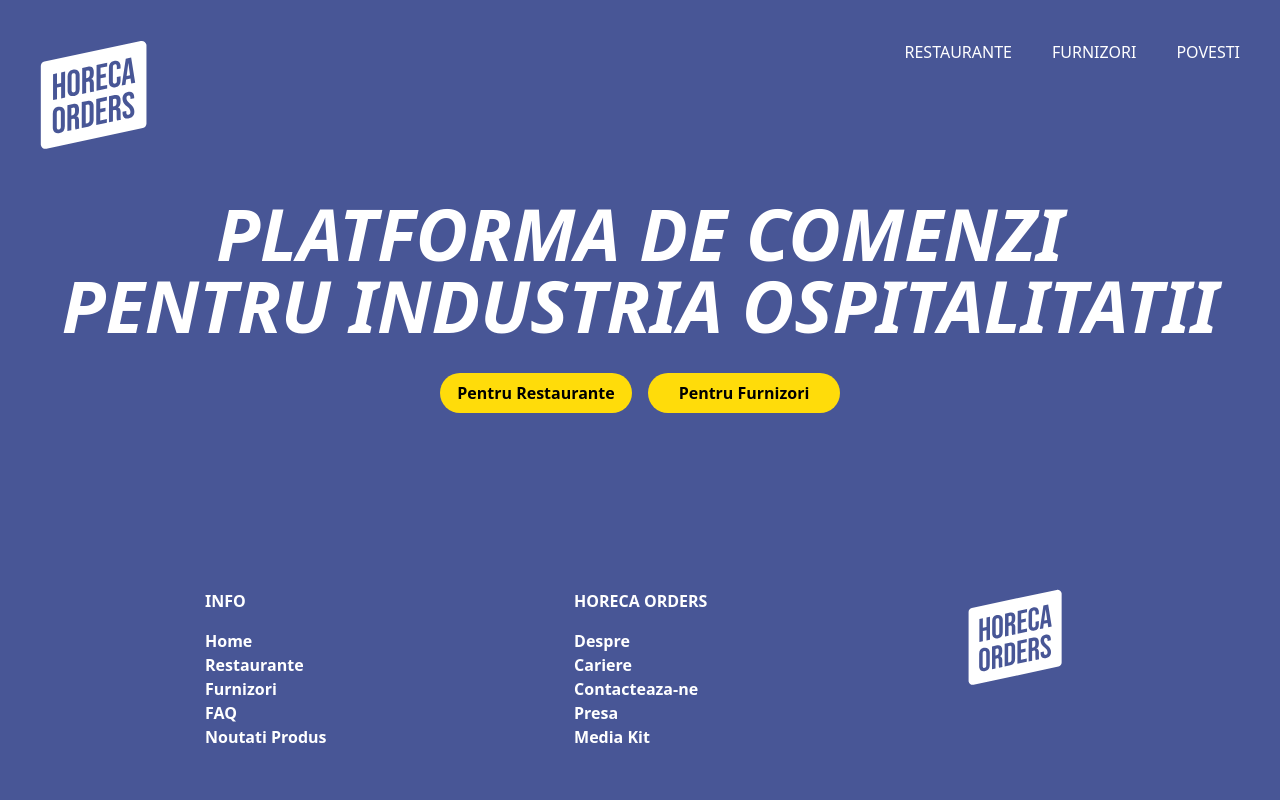
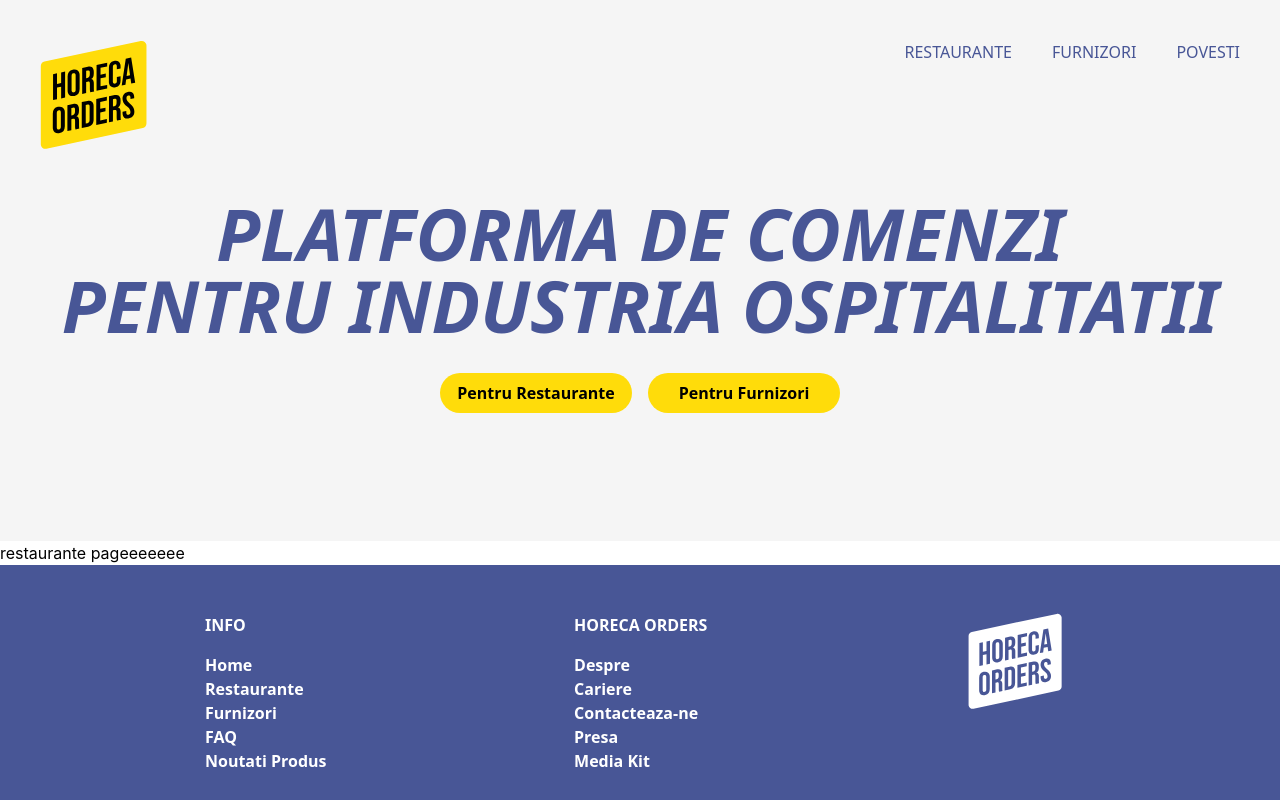
Before and after one commit to tiberiuc/tho-website, a React (Create React App) app: page /restaurante in a window 1280 px wide. Shown: the top 800 px of the page. Built offline with nearby package versions, Linux system fonts and the light colour scheme.

Commit message:
restaurante in progress

```diff
--- a/src/App.js
+++ b/src/App.js
@@ -1,21 +1,18 @@
 import './App.css';
-import Header from 'Components/Header/Header.jsx'
 import Home from 'Components/Home';
 import Footer from 'Components/Footer';
 import { BrowserRouter, Route, Routes } from 'react-router-dom';
-// import Restaurante from 'Components/Restaurante';
+import Restaurante from 'Components/Restaurante';
+
 function App() {
   return (
     <BrowserRouter>
-      <div className="App">
-        <Header />
           <Routes>
-            <Route path="/" element={ <Home />}>
-              {/* <Route path="/restaurante" element={<Restaurante />} /> */}
+              <Route path="/" element={ <Home />}>
             </Route>
+              <Route path="restaurante" element={<Restaurante />} />
           </Routes>
-        <Footer />
-      </div>
+          <Footer />
     </BrowserRouter>
   );
 }
--- a/src/Components/Header/Header.jsx
+++ b/src/Components/Header/Header.jsx
@@ -3,15 +3,21 @@ import Button from "Atoms/Button";
 import "./style.css";
 import { Link } from "react-router-dom";
 
-export default function Header() {
+export default function Header({ bgHeader, restaurant }) {
   const [isNavOpen, setIsNavOpen] = useState(false);
-
   return (
-    <nav className="relative bg-bluePrimary">
+    <nav className={`relative ${!!bgHeader ? bgHeader : "bg-bluePrimary"}`}>
       <div className="flex justify-between items-start lg:pt-10 pt-4 lg:px-10 px-4">
         <div className="flex justify-start lg:flex-1">
           <a href="/">
-            <img className="" src="SVGs/horeca-orders-logo.svg" alt="" />
+            <img
+              src={
+                !!restaurant
+                  ? "SVGs/horeca-orders-logo-yellow.svg"
+                  : "SVGs/horeca-orders-logo.svg"
+              }
+              alt="Logo of Horeca Orders"
+            />
           </a>
         </div>
         <section className="flex lg:hidden">
@@ -41,22 +47,42 @@ export default function Header() {
             />
             <div className="w-full bg-greyHairline h-px my-4" />
             <ul className="flex flex-col items-center justify-start ">
-              <li className="my-4 text-white uppercase font-openSans">
-                <a href="/about">Restaurante</a>
+              <li
+                className={`my-4 ${
+                  !!restaurant ? "text-bluePrimary" : "text-white"
+                } uppercase font-openSans`}
+              >
+                <Link to="/restaurante">Restaurante</Link>
               </li>
-              <li className="my-4 text-white uppercase font-openSans">
+              <li
+                className={`my-4 ${
+                  !!restaurant ? "text-bluePrimary" : "text-white"
+                } uppercase font-openSans`}
+              >
                 <a href="/portfolio">Furnizori</a>
               </li>
-              <li className="my-4 text-white uppercase font-openSans">
+              <li
+                className={`my-4 ${
+                  !!restaurant ? "text-red-400" : "text-white"
+                } uppercase font-openSans`}
+              >
                 <a href="/contact">Povesti</a>
               </li>
             </ul>
             <div className="w-full bg-greyHairline h-px my-4" />
             <ul className="flex flex-col items-center justify-start ">
-              <li className="my-4 text-white uppercase font-openSans">
+              <li
+                className={`my-4 ${
+                  !!restaurant ? "text-bluePrimary" : "text-white"
+                } uppercase font-openSans`}
+              >
                 <a href="/portfolio">Despre</a>
               </li>
-              <li className="my-4 text-white uppercase font-openSans">
+              <li
+                className={`my-4 ${
+                  !!restaurant ? "text-bluePrimary" : "text-white"
+                } uppercase font-openSans`}
+              >
                 <a href="/contact">Intrebari frecvente</a>
               </li>
             </ul>
@@ -76,25 +102,35 @@ export default function Header() {
         <div className="hidden lg:flex md:space-x-10">
           <Link
             to="/restaurante"
-            className="text-base font-medium text-white hover:text-gray-900 font-openSans uppercase"
+            className={`text-base font-medium ${
+              !!restaurant ? "text-bluePrimary" : "text-white"
+            } hover:text-gray-900 font-openSans uppercase`}
           >
             Restaurante
           </Link>
           <a
             href="/furnizori"
-            className="text-base font-medium text-white hover:text-gray-900 font-openSans uppercase"
+            className={`text-base font-medium ${
+              !!restaurant ? "text-bluePrimary" : "text-white"
+            } hover:text-gray-900 font-openSans uppercase`}
           >
             Furnizori
           </a>
           <a
             href="/povesti"
-            className="text-base font-medium text-white hover:text-gray-900 font-openSans uppercase"
+            className={`text-base font-medium ${
+              !!restaurant ? "text-bluePrimary" : "text-white"
+            } hover:text-gray-900 font-openSans uppercase`}
           >
             Povesti
           </a>
         </div>
       </div>
-      <h1 className="flex justify-center text-center text-white font-extrabold font-openSans italic text-4xl sm:text-5xl lg:text-7xl lg:px-8 px-16 mt-12">
+      <h1
+        className={`flex justify-center text-center ${
+          !!restaurant ? "text-bluePrimary" : "text-white"
+        } font-extrabold font-openSans italic text-4xl sm:text-5xl lg:text-7xl lg:px-8 px-16 mt-12`}
+      >
         PLATFORMA DE COMENZI <br /> PENTRU INDUSTRIA OSPITALITATII
       </h1>
       <div className="flex flex-col lg:flex-row lg:flex justify-center items-center lg:space-x-4 mt-8 lg:pb-32 pb-14">
--- a/src/Components/Home/index.jsx
+++ b/src/Components/Home/index.jsx
@@ -1,4 +1,5 @@
 import FirstSection from "Components/FirstSection";
+import Header from "Components/Header/Header";
 import SecondSection from "Components/SecondSection";
 const secondSection = [
   {
@@ -29,6 +30,7 @@ const secondSection = [
 function Home() {
   return (
     <>
+      <Header />
       <FirstSection />
       <SecondSection information={secondSection} />
     </>
--- a/src/Components/Restaurante/index.jsx
+++ b/src/Components/Restaurante/index.jsx
@@ -1,5 +1,12 @@
+import Header from "Components/Header/Header";
+
 function Restaurante() {
-  return <div className="">restaurante page</div>;
+  return (
+    <div className="">
+      <Header bgHeader={"bg-greyBg"} restaurant={true} />
+      restaurante pageeeeeee
+    </div>
+  );
 }
 
 export default Restaurante;
```
